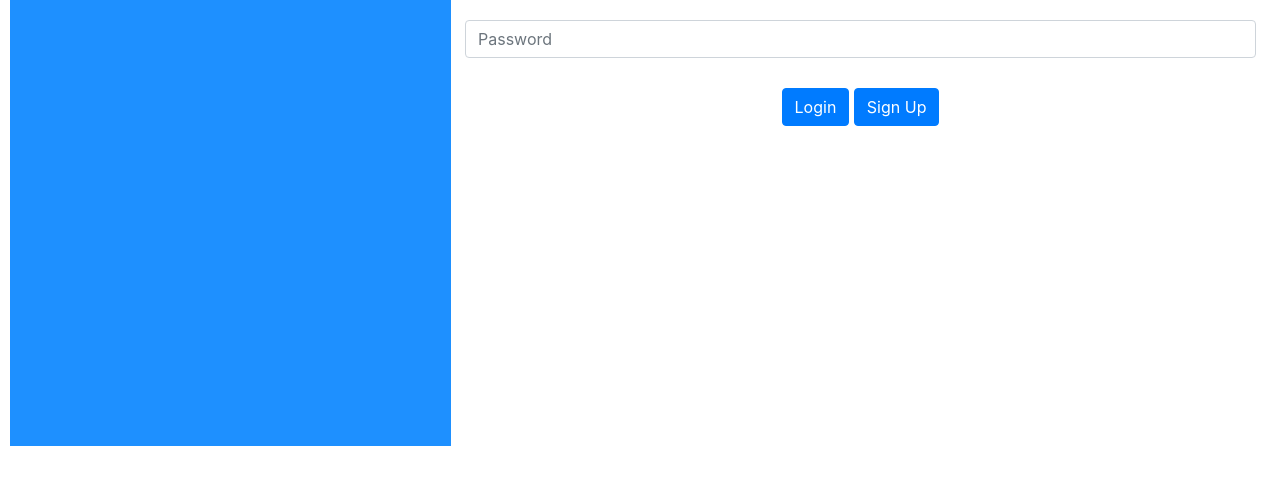
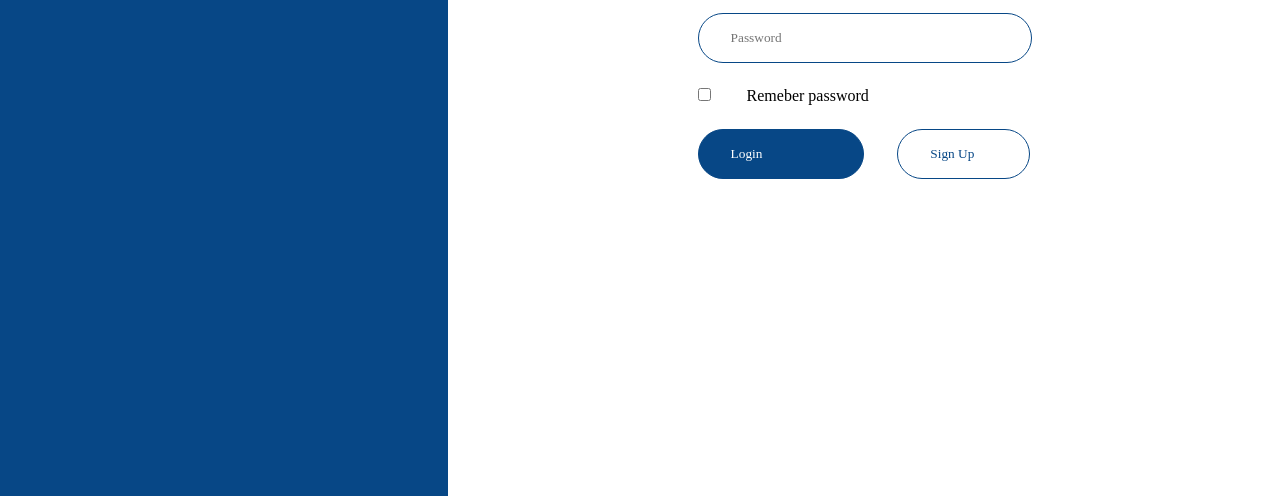
Before and after one commit to OTANatio/Basic-Login-page, a plain HTML site: page index.html in a window 1280 px wide. Shown: the part 304-800 px from the top of the page. Drawn offline with nearby package versions, Linux system fonts and the light colour scheme.

Commit message:
all well and done

```diff
--- a/Stylesheet/style.css
+++ b/Stylesheet/style.css
@@ -1,25 +1,96 @@
 *{
-    box-sizing:border-box;
+    /* box-sizing:border-box; */
+    margin: 0;
+    padding: 0;
+    font-family: poppins;
+    font-weight: 400 !important;
 }
 body{
     margin:0px;
-    padding:10px;
-    text-align:center;
+    /* padding:10px;  WHY PAD THE BODY? I DON'T THINK ITS EVER NECESSARY*/
+    /* text-align:center;  *
+    i do not see a need to center align the body, since it does not work for the whole page
+    */
 }
 section{
     Width: 35%;
     float:left;
-    height:740px;
-    background:dodgerblue;
+    /* height:740px; */
+    /*FOR HEIGHT USE THIS INSTEAD*/
+    height: 100vh;
+
+    background:rgb(7, 71, 134);
 }
 aside{
     width: 65%;
-    height: 740%;
+    /* height: 740%; */
     background: #fff;
     float:right;
-    margin-top: 200px !important;
-    text-align: center;
+    /* margin-top: 200px !important; ENDEAVOR TO USE PADDING TOP INSTEAD */
+    padding-top: 15%;
+    /* text-align: center;
+        CONSIDERING THAT THE DEMO ISN'T CENTER ALLIGNED AM REMOVING THIS TOO
+    */
 }
+
+/* removing this due to collision with the new css below */
+/*
 .register-form{
     padding: 7px;
+} */
+
+/*this ccss is written by OTAnation*/
+
+.form {
+    width: 40%;
+    margin: auto;
 }
+
+
+
+.form .register-form input.inline {
+    display: inline !important;
+    width: auto;
+    margin: 0px !important;
+    padding: 0px !important;
+}
+
+.register-form span {
+    padding-left: 32px;
+}
+
+.form .register-form input {
+    display: block;
+    width: calc(100% - 40px);
+    padding: 16px 8px;
+    margin: 24px 0px;
+    border-radius: 50px;
+    border: 1px solid rgb(7, 71, 134);
+    outline: none;
+    padding-left: 32px;
+}
+
+.form .register-form button {
+    display: inline;
+    padding: 16px 8px;
+    margin: 24px 0px;
+    border-radius: 50px;
+    border: 1px solid rgb(7, 71, 134);
+    outline: none;
+    padding-left: 32px;
+}
+
+.form .register-form button.main {
+    width: 50% !important;
+    text-align: left;
+    background: rgb(7, 71, 134);
+    color: white;
+}
+
+.form .register-form button.second {
+    width: 40% !important;
+    float: right;
+    text-align: left;
+    background: transparent;
+    color: rgb(7, 71, 134);
+}
--- a/index.html
+++ b/index.html
@@ -2,10 +2,14 @@
 <HTML>
     <head>
         <link rel="stylesheet" href="stylesheet/style.css">
-        <link rel="stylesheet" href="https://stackpath.bootstrapcdn.com/bootstrap/4.3.1/css/bootstrap.min.css"
+
+        <!--
+            AM REMOOVING BOOTSTRAP BECAUSE YOU'VE DONE WELL WITHOUT IT SO FAR
+        -->
+        <!-- <link rel="stylesheet" href="https://stackpath.bootstrapcdn.com/bootstrap/4.3.1/css/bootstrap.min.css" -->
         <meta name="viewport"content="width=device-width, initial-scale=1.0">
         <meta http-equiv="X-UA-Compatible"content="ie=edge">
-        <title>GOOGLE</title>
+        <title>Basic Login Form</title>
      </head>
     <body>
         <div class="Main">
@@ -14,23 +18,24 @@
             </section>
         </div>
         <aside>
-            <div>
+            <div class="form">
                 <h2>Welcome Aboard</h2>
             <div class="register-form">
-               <div class="form-group">
+               <!-- <div class=""> -->
                <input type="text" class="form-control" placeholder="Name">
-           </div>
-           <div class="register-form">
-                <div class="form-group">
+                <!-- </div>  -->
+           <!-- <div class="register-form"> -->
+                <!-- <div class="form-group"> -->
                 <input type="password" class="form-control" placeholder="Password">
-                </div>
+                <!-- </div> -->
+                <!-- </div> -->
 
-
-            </div>
+                <input class="inline" type="checkbox" name="" id=""> <span>Remeber password</span>
+                    <br>
+                <button type="button" class="main">Login</button>
+                <button type="button" class="second">Sign Up</button>
         </div>
-       </div>
-       <button type="button" class="btn btn-primary">Login</button>
-        <button type="button" class="btn btn-primary">Sign Up</button>
+    </div>
         </aside>
     </body>
 </HTML>
```
